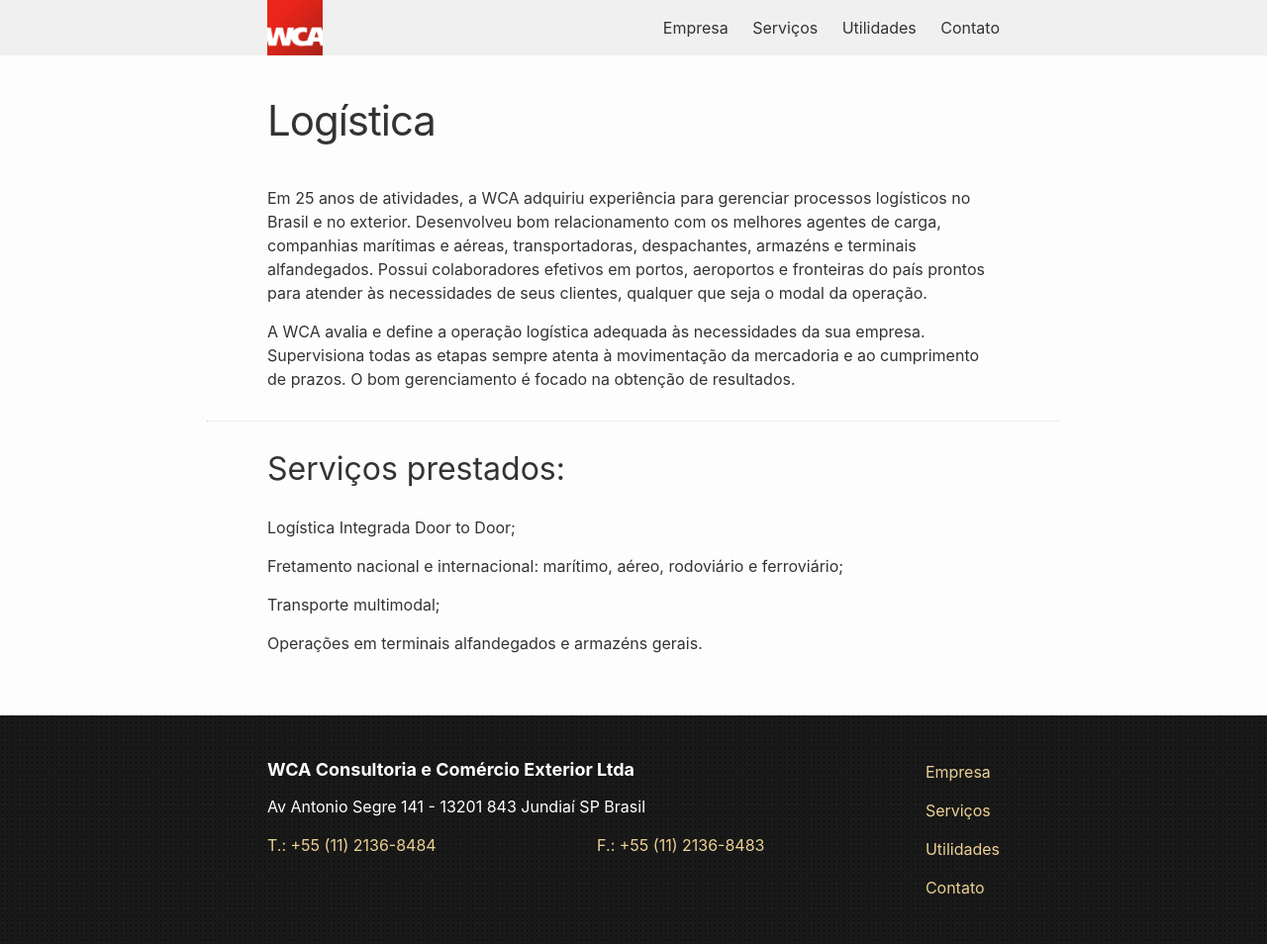
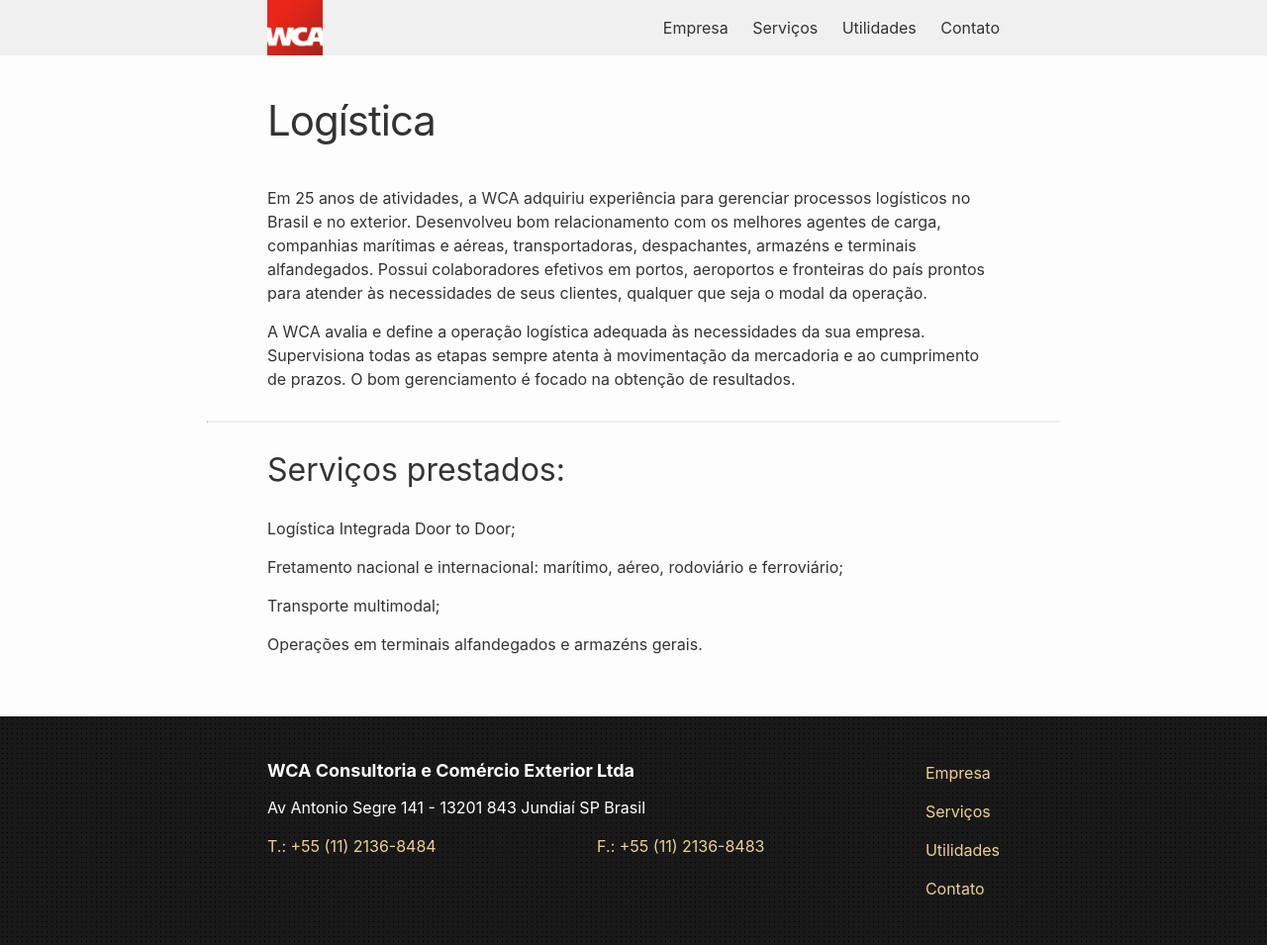
Before and after one commit to WCAComex/wcacomex.github.io, a Jekyll site: the page built from _servicos/logistica.markdown, in a window 1280 px wide. Shown: the whole page at 99% size. Built offline with Jekyll 4.4.1, drawn with Linux system fonts in a browser that asks for light colours.

Commit message:
hr com 2px

```diff
--- a/_sass/_base.sass
+++ b/_sass/_base.sass
@@ -60,7 +60,7 @@
   box-sizing: content-box
   height: 0
   overflow: visible
-  border-top: 1px solid $grey-color-light
+  border-top: 2px solid $grey-color-light
   border-bottom: 0 none
   margin-top: $spacing-unit
   margin-bottom: $spacing-unit
```
